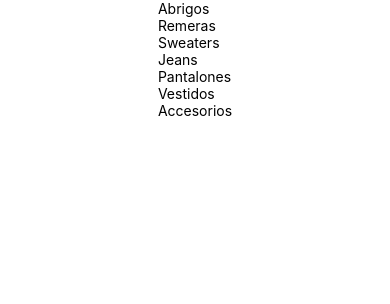
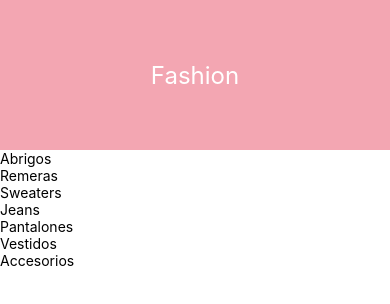
Before and after one commit to ivanagbarreto/fashion-ecommerce-app, a React Native app: screen / in a window 390 px wide. Shown: the top 304 px of the page. Built offline with nearby package versions, Linux system fonts and the light colour scheme.

Commit message:
agrego header

```diff
--- a/App.js
+++ b/App.js
@@ -1,6 +1,8 @@
 import { StatusBar } from 'expo-status-bar';
 import { StyleSheet, Text, View, FlatList } from 'react-native';
 import categories from './src/data/categories.json'
+import Header from './src/components/Header'
+
 
 export default function App() {
 
@@ -9,6 +11,7 @@ export default function App() {
   )
   return (
     <View style={styles.container}>
+      <Header title="Fashion"/>
       <FlatList
       data={categories}
       renderItem={renderCategoryItem}
@@ -23,7 +26,6 @@ const styles = StyleSheet.create({
   container: {
     flex: 1,
     backgroundColor: '#fff',
-    alignItems: 'center',
-    justifyContent: 'center',
+
   },
 });
--- a/src/components/Header.jsx
+++ b/src/components/Header.jsx
@@ -1,10 +1,12 @@
 import { StyleSheet, Text, View } from 'react-native'
+import {colors} from '../global/colors'
 
 
-const Header = () => {
+
+const Header = ({title}) => {
   return (
     <View style={styles.container}>
-      <Text style={styles.title}>Categorias</Text>
+      <Text style={styles.title}>{title}</Text>
     </View>
   )
 }
@@ -14,6 +16,13 @@ export default Header
 const styles = StyleSheet.create({
 
     container:{
-        height:200,
+        backgroundColor: colors.lightPink,
+        height: 150,
+        justifyContent:"center",
+        alignItems:"center"
+    },
+    title:{
+        fontSize:24,
+        color: colors.white
     }
 })
```
